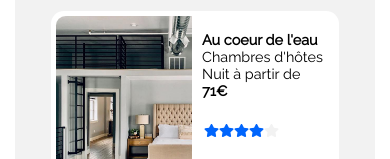
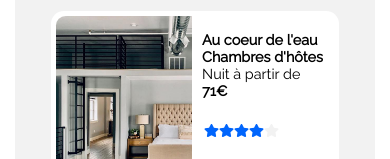
Before and after one commit to Albert4521/AlexandreBert_2_02022021, a plain HTML site: page index.html in a window 390 px wide. Shown: the part 864-1023 px from the top of the page. Drawn offline with Linux system fonts and the light colour scheme.

Commit message:
Version Responsive 11

```diff
--- a/index.html
+++ b/index.html
@@ -116,7 +116,7 @@
                 </a>
                 <a class="carteT" href="#" >
                     <div class="PhotoTendances" id="Photo_08"></div>
-                    <p><span class="gras">Au coeur de l'eau</span><br>Chambres d'hôtes<br>Nuit à partir de <span class="gras">71€</span></p>
+                    <p><span class="gras">Au coeur de l'eau<br>Chambres d'hôtes</span><br>Nuit à partir de <span class="gras">71€</span></p>
                     <div class="NotationT QuatreEtoiles"></div>
                 </a>
                 <a class="carteT" href="#" >
```
